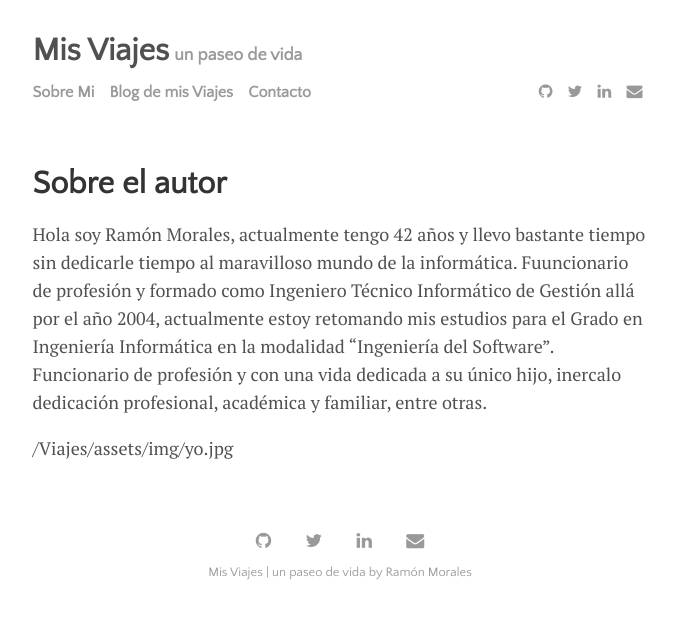
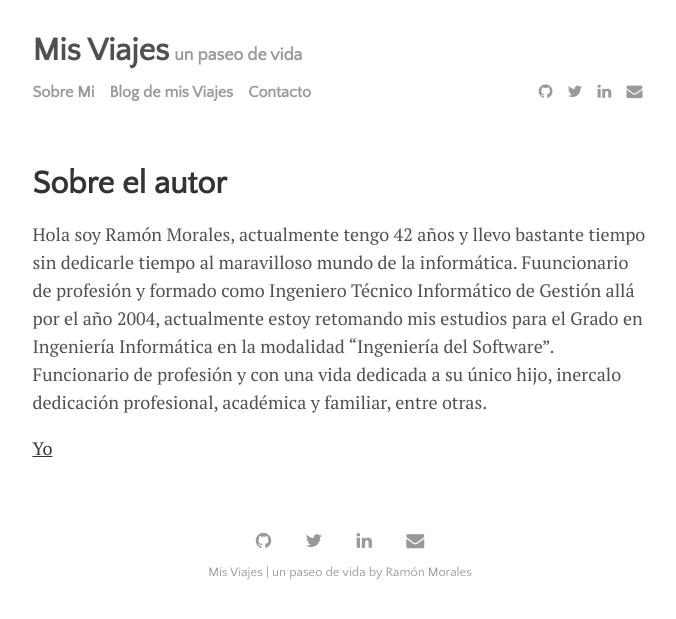
Before and after one commit to moguimon/Viajes, a Jekyll site: the page built from sobremi.md, in a window 1280 px wide. Shown: the top 619 px of the page, without its empty margins (300-976 px from the left). Built offline with Jekyll 4.4.1, drawn with Linux system fonts in a browser that asks for light colours.

Commit message:
Update sobremi.md

```diff
--- a/sobremi.md
+++ b/sobremi.md
@@ -9,4 +9,4 @@ image: yo.jpg
 
 Hola soy Ramón Morales, actualmente tengo 42 años y llevo bastante tiempo sin dedicarle tiempo al maravilloso mundo de la informática. Fuuncionario de profesión y formado como Ingeniero Técnico Informático de Gestión allá por el año 2004, actualmente estoy retomando mis estudios para el Grado en Ingeniería Informática en la modalidad "Ingeniería del Software". Funcionario de profesión y con una vida dedicada a su único hijo, inercalo dedicación profesional, académica y familiar, entre otras.
 
-{{site.baseurl}}/assets/img/yo.jpg
+[Yo](img src={{site.baseurl}}/assets/img/yo.jpg)
```
